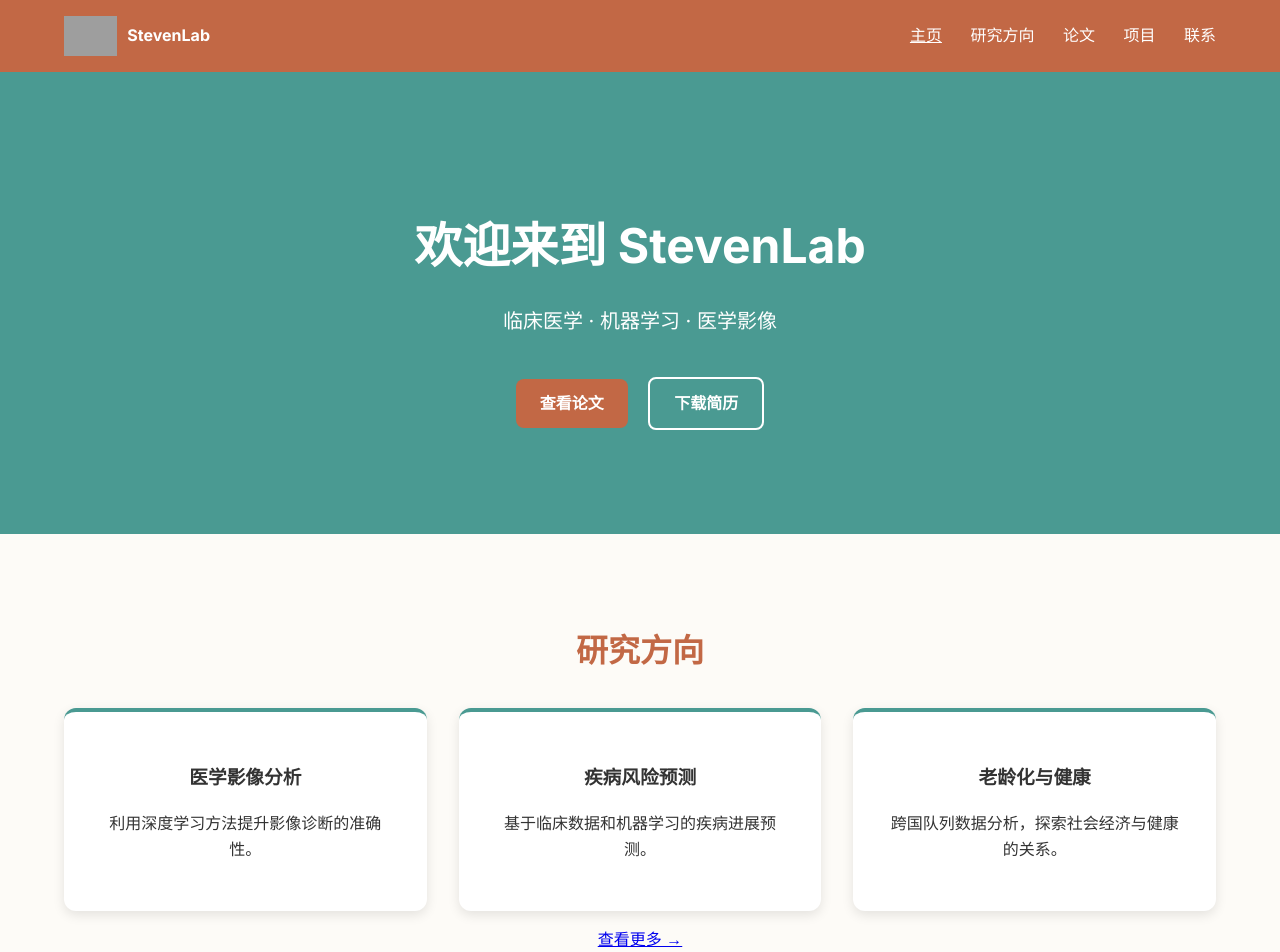
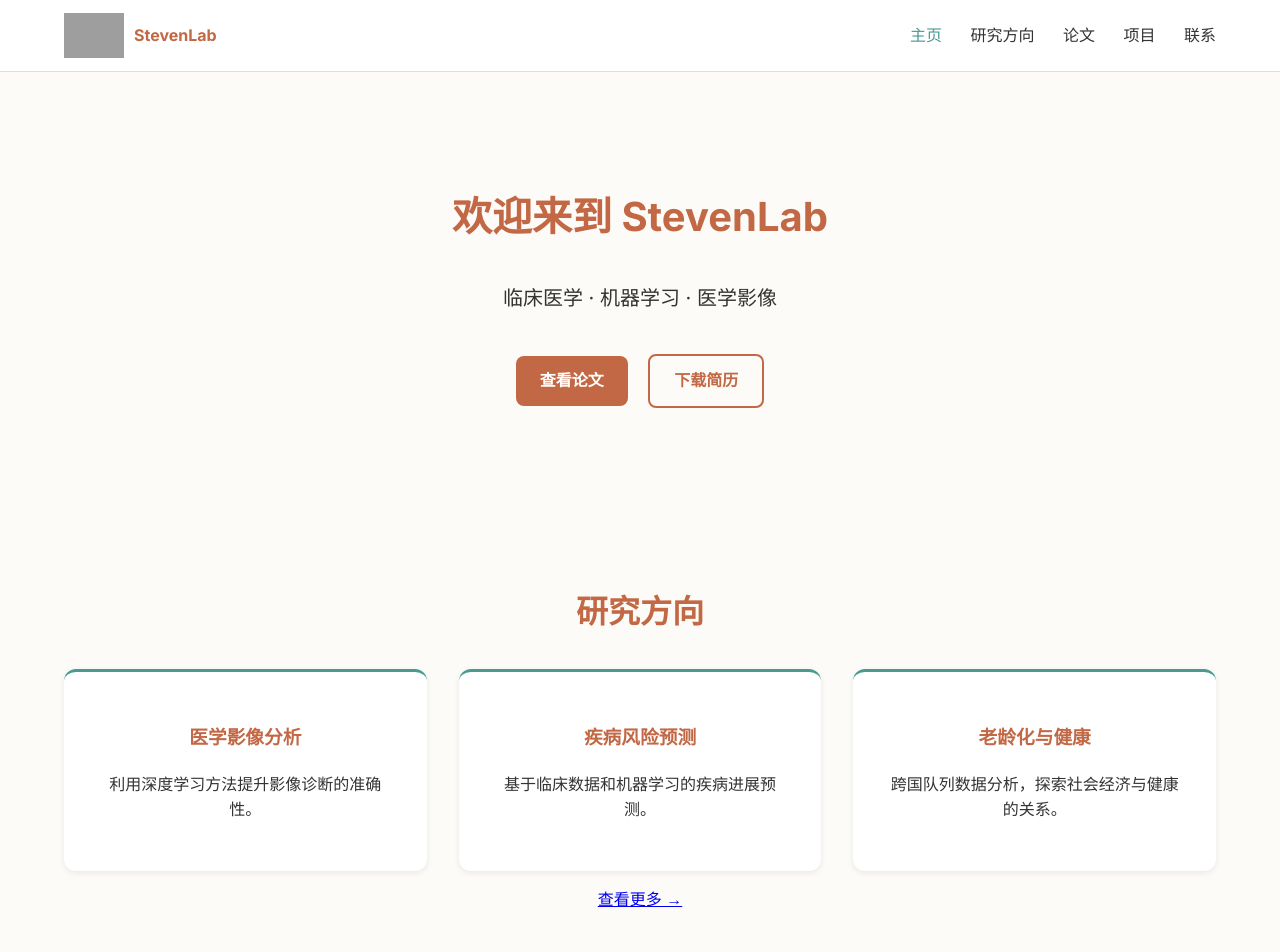
Before and after one commit to DYQ04/stevenlab, a plain HTML site: page index.html in a window 1280 px wide. Shown: the top 952 px of the page. Drawn offline with Linux system fonts and the light colour scheme; grey boxes are pictures that could not be loaded.

Commit message:
Update style.css

```diff
--- a/assets/style.css
+++ b/assets/style.css
@@ -2,7 +2,7 @@
 body {
   margin: 0;
   font-family: 'Inter', sans-serif;
-  background: #fdfbf7;
+  background: #fdfbf7; /* 米白底 */
   color: #333;
   line-height: 1.6;
 }
@@ -12,9 +12,9 @@ body {
   display: flex;
   justify-content: space-between;
   align-items: center;
-  padding: 1rem 5%;
-  background: #C26845; /* 红棕色 */
-  color: white;
+  padding: 0.8rem 5%;
+  background: white;
+  border-bottom: 1px solid #ddd;
   position: sticky;
   top: 0;
   z-index: 1000;
@@ -23,36 +23,33 @@ body {
   display: flex;
   align-items: center;
   font-weight: 700;
+  color: #C26845;
 }
-.navbar .logo img {
-  height: 40px;
+.nav-logo {
+  height: 45px;
   margin-right: 10px;
 }
 .navbar a {
-  color: white;
+  color: #333;
   margin-left: 1.5rem;
   text-decoration: none;
   font-weight: 500;
 }
 .navbar a:hover,
 .navbar a.active {
-  text-decoration: underline;
+  color: #4A9A92;
 }
 
 /* Hero */
 .hero {
   text-align: center;
-  padding: 6rem 2rem;
-  background: #4A9A92; /* 青绿色 */
-  color: white;
-}
-.hero-logo {
-  width: 120px;
-  margin-bottom: 1.5rem;
+  padding: 5rem 2rem;
+  background: #fdfbf7;
+  color: #333;
 }
 .hero h1 {
-  font-size: 3rem;
-  margin-bottom: 1rem;
+  font-size: 2.5rem;
+  color: #C26845;
 }
 .hero p {
   font-size: 1.25rem;
@@ -62,24 +59,22 @@ body {
   display: inline-block;
   padding: 0.75rem 1.5rem;
   margin: 0.5rem;
-  background: #C26845;
+  background: #C26845; /* 红棕色按钮 */
   color: white;
   border-radius: 8px;
   text-decoration: none;
   font-weight: bold;
   transition: 0.3s;
 }
-.btn:hover {
-  background: #B28B53; /* 金棕色 hover */
-}
+.btn:hover { background: #4A9A92; } /* 青绿色 hover */
 .btn-outline {
   background: transparent;
-  color: white;
-  border: 2px solid white;
+  color: #C26845;
+  border: 2px solid #C26845;
 }
 .btn-outline:hover {
-  background: white;
-  color: #4A9A92;
+  background: #C26845;
+  color: white;
 }
 
 /* Section 标题 */
@@ -91,7 +86,7 @@ section h2 {
   color: #C26845;
 }
 
-/* 卡片 */
+/* 卡片区 */
 .card-container {
   display: flex;
   justify-content: center;
@@ -101,26 +96,22 @@ section h2 {
 .card {
   background: white;
   border-radius: 12px;
-  box-shadow: 0 4px 12px rgba(0,0,0,0.1);
+  box-shadow: 0 2px 6px rgba(0,0,0,0.08);
   padding: 2rem;
   flex: 1 1 250px;
   max-width: 300px;
   text-align: center;
+  border-top: 3px solid #4A9A92;
   transition: 0.3s;
-  border-top: 4px solid #4A9A92;
 }
+.card h3 { color: #C26845; }
 .card:hover {
   transform: translateY(-5px);
-  box-shadow: 0 8px 20px rgba(0,0,0,0.15);
+  box-shadow: 0 8px 16px rgba(0,0,0,0.1);
 }
-.card a {
-  color: #C26845;
-  text-decoration: none;
-  font-weight: bold;
-}
-.card a:hover { text-decoration: underline; }
+.card a { color: #4A9A92; }
 
-/* 论文列表 */
+/* 列表区（论文） */
 .list-section ul {
   list-style: none;
   padding: 0;
@@ -132,8 +123,8 @@ section h2 {
   margin: 1rem 0;
   padding: 1rem;
   border-radius: 8px;
-  box-shadow: 0 2px 6px rgba(0,0,0,0.1);
-  border-left: 4px solid #B28B53;
+  box-shadow: 0 2px 6px rgba(0,0,0,0.08);
+  border-left: 4px solid #B28B53; /* 金棕色装饰 */
 }
 
 /* 联系方式 */
@@ -145,6 +136,7 @@ section h2 {
 footer {
   text-align: center;
   padding: 1.5rem;
-  background: #C26845;
-  color: white;
+  background: #f1ede9;
+  color: #333;
+  font-size: 0.9rem;
 }
```
